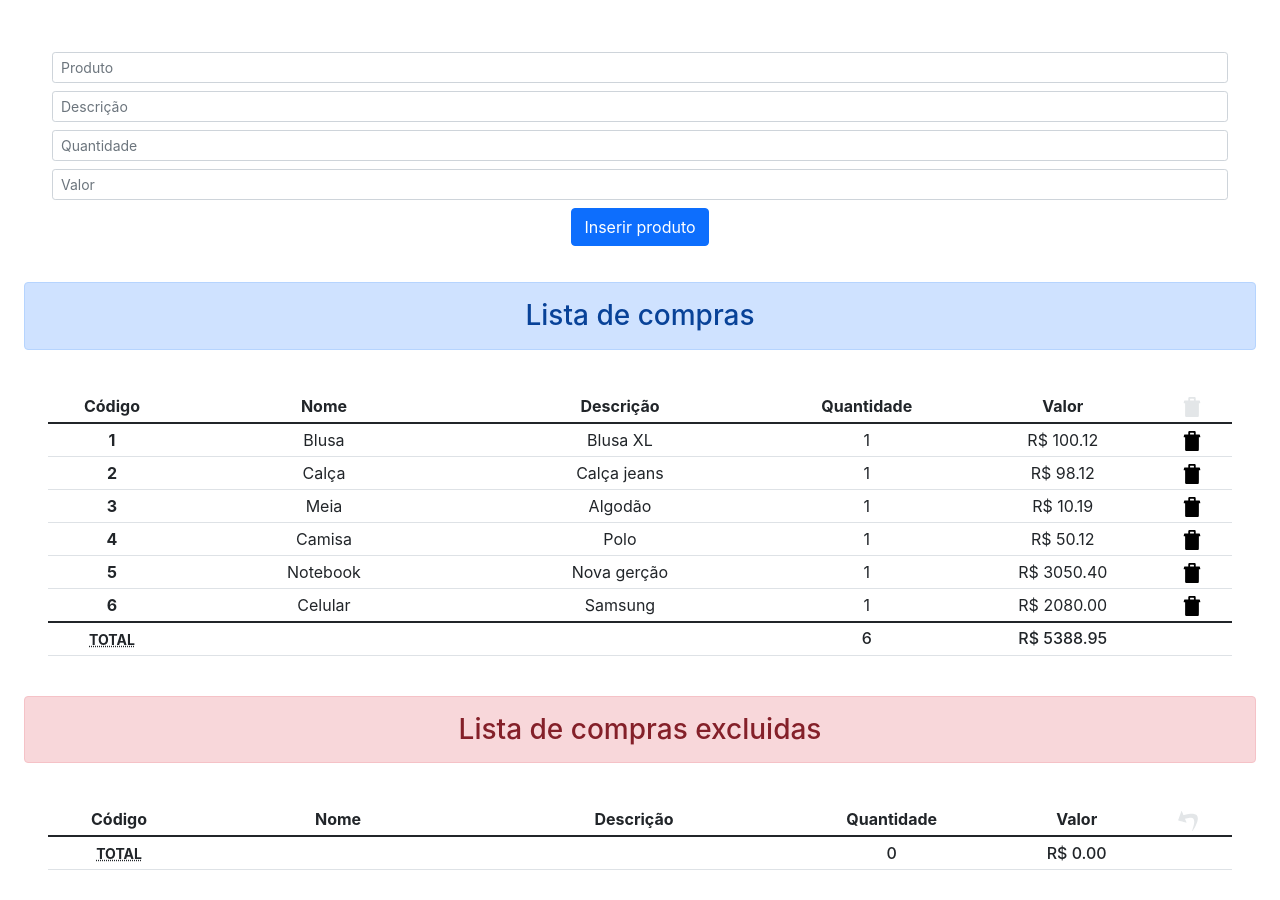
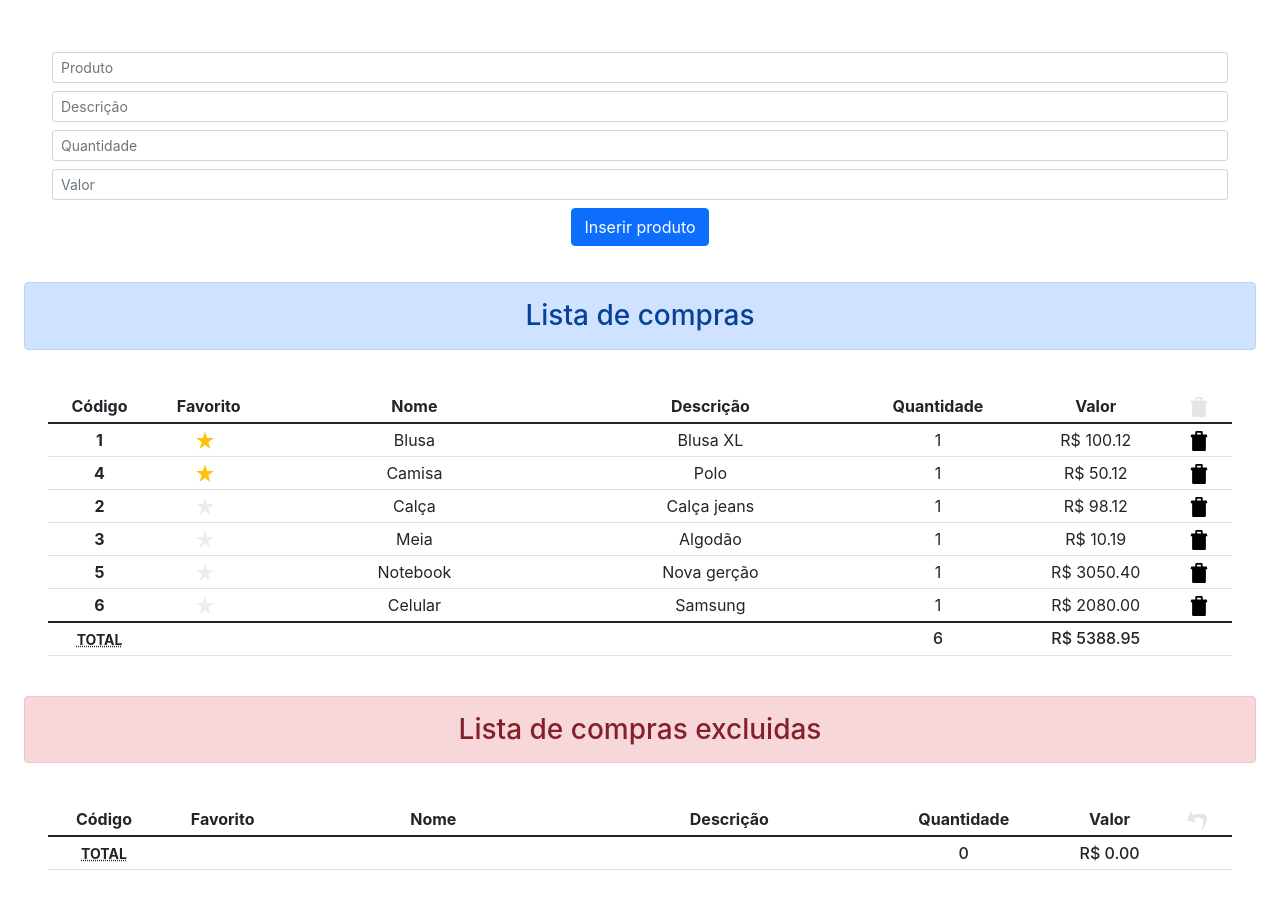
Before and after one commit to robsondesenvolvimento/shopping-list-react, a React (Create React App) app: page / in a window 1280 px wide. Shown: the top 900 px of the page. Built offline with nearby package versions, Linux system fonts and the light colour scheme.

Commit message:
feature: adiciona seleção de favoritos.

```diff
--- a/src/App.js
+++ b/src/App.js
@@ -1,16 +1,16 @@
-import React, { useState, useEffect } from 'react';
+import React, { useState } from 'react';
 import { ListaCompras } from './components/ListaCompras';
 import './App.css';
 
 function App() {
 
   const [produtos] = useState([].concat(
-    { codigo: 1, produto: "Blusa", descricao: "Blusa XL", quantidade: 1, valor: 100.12 },
-    { codigo: 2, produto: "Calça", descricao: "Calça jeans", quantidade: 1, valor: 98.12 },
-    { codigo: 3, produto: "Meia", descricao: "Algodão", quantidade: 1, valor: 10.19 },
-    { codigo: 4, produto: "Camisa", descricao: "Polo", quantidade: 1, valor: 50.12 },
-    { codigo: 5, produto: "Notebook", descricao: "Nova gerção", quantidade: 1, valor: 3050.40 },
-    { codigo: 6, produto: "Celular", descricao: "Samsung", quantidade: 1, valor: 2080.00 }
+    { codigo: 1, produto: "Blusa", descricao: "Blusa XL", quantidade: 1, valor: 100.12, favorito: true },
+    { codigo: 2, produto: "Calça", descricao: "Calça jeans", quantidade: 1, valor: 98.12, favorito: false },
+    { codigo: 3, produto: "Meia", descricao: "Algodão", quantidade: 1, valor: 10.19, favorito: false },
+    { codigo: 4, produto: "Camisa", descricao: "Polo", quantidade: 1, valor: 50.12, favorito: true },
+    { codigo: 5, produto: "Notebook", descricao: "Nova gerção", quantidade: 1, valor: 3050.40, favorito: false },
+    { codigo: 6, produto: "Celular", descricao: "Samsung", quantidade: 1, valor: 2080.00, favorito: false }
     ));
 
 
--- a/src/components/ListaCompras/ListaCompras.js
+++ b/src/components/ListaCompras/ListaCompras.js
@@ -4,6 +4,8 @@ import trashpreto from '../../commons/trash-preto.svg';
 import trashcinza from '../../commons/trash-cinza.svg';
 import turnleft from '../../commons/turn-left.svg';
 import turnleftcinza from '../../commons/turn-left-cinza.svg';
+import star from '../../commons/star.svg';
+import starcinza from '../../commons/star-cinza.svg';
 
 function ListaCompras(props){
 
@@ -11,7 +13,10 @@ function ListaCompras(props){
     const [produtosExluidos, setProdutosExcluidos] = useState([]);
 
     const handlerExcluirClick = (key) => {
-        setProdutosExcluidos(produtosExluidos.concat(produtos.filter(prod => prod.codigo === key)));
+        const prodExcl = produtos.filter(prod => prod.codigo === key);
+        prodExcl[0].favorito = false;
+        setProdutosExcluidos(produtosExluidos.concat(prodExcl));
+
         setProdutos(produtos.filter(prod => prod.codigo !== key));
     };
 
@@ -19,6 +24,19 @@ function ListaCompras(props){
         setProdutos(produtos.concat(produtosExluidos.filter(prod => prod.codigo === key)));
         setProdutosExcluidos(produtosExluidos.filter(prod => prod.codigo !== key));
     };
+
+    const handlerFavoritoClick = (key) => {
+        const listaProdFav = produtos.map(value => {
+
+            if(value.favorito === true && value.codigo === key)
+                value.favorito = false;
+            else if(value.favorito === false && value.codigo === key)
+                value.favorito = true;
+            return value;
+        });
+
+        setProdutos(listaProdFav);
+    }
 
     const handlerFormSubmit = (event) => {
         event.preventDefault();
@@ -34,11 +52,12 @@ function ListaCompras(props){
             produto: produto,
             descricao: descricao,
             quantidade: Number.parseInt(quantidade),
-            valor: Number.parseFloat(valor)
+            valor: Number.parseFloat(valor),
+            favorito: false
         };
 
         setProdutos(produtos.concat(prod))
-    }
+    };
 
     return (
         <div className="p-4">
@@ -65,10 +84,10 @@ function ListaCompras(props){
             </div>
 
             <h3 className="alert alert-primary">Lista de compras</h3>
-            <TabelaCompras produtos={produtos} handlerExcluirClick={handlerExcluirClick} imagem={[trashpreto,trashcinza]} descricaoTotal="Soma do valor de todos os produtos."/>
+            <TabelaCompras produtos={produtos} handlerExcluirClick={handlerExcluirClick} handlerFavoritoClick={(handlerFavoritoClick)} imagem={[trashpreto,trashcinza,star,starcinza]} descricaoTotal="Soma do valor de todos os produtos."/>
 
             <h3 className="alert alert-danger">Lista de compras excluidas</h3>
-            <TabelaCompras produtos={produtosExluidos} handlerExcluirClick={handlerExcluidosClick} imagem={[turnleft,turnleftcinza]} descricaoTotal="Soma do valor de todos os produtos excluídos."/>
+            <TabelaCompras produtos={produtosExluidos} handlerExcluirClick={handlerExcluidosClick} handlerFavoritoClick={() => {}} imagem={[turnleft,turnleftcinza,star,starcinza]} descricaoTotal="Soma do valor de todos os produtos excluídos."/>
         </div>
     )
 
--- a/src/components/TabelaCompras/TabelaCompras.js
+++ b/src/components/TabelaCompras/TabelaCompras.js
@@ -3,8 +3,10 @@ import './TabelaCompras.css';
 
 function TabelaCompras(props){
 
-    const produtos = props.produtos.sort((a,b) => a.codigo - b.codigo);
+    let produtos = props.produtos.sort((a,b) => a.codigo - b.codigo);
+    produtos = produtos.sort((a,b) => !a.favorito - !b.favorito)
     const handlerClick = props.handlerExcluirClick;
+    const handlerFavoritoClick = props.handlerFavoritoClick;
     const imagem = props.imagem;
     const descricaoTotal = props.descricaoTotal;
 
@@ -13,7 +15,8 @@ function TabelaCompras(props){
             <table className="table table-sm">
                 <thead className="thead-dark">
                     <tr>
-                        <th className="w-10">Código</th>
+                        <th scope="col" className="w-5">Código</th>
+                        <th scope="col" className="w-5">Favorito</th>
                         <th scope="col" className="w-25">Nome</th>
                         <th scope="col" className="w-25">Descrição</th>
                         <th scope="col" className="w-10">Quantidade</th>
@@ -25,6 +28,7 @@ function TabelaCompras(props){
                     {produtos.map((value, index) => (
                         <tr key={value.codigo}>
                             <th scope="row">{value.codigo}</th>
+                            <td><img className="bi me-2 icontrash" width="20" height="20" src={imagem[value.favorito?2:3]} alt="Lixeira" onClick={() => handlerFavoritoClick(value.codigo)}/></td>
                             <td>{value.produto}</td>
                             <td>{value.descricao}</td>
                             <td>{value.quantidade}</td>
@@ -36,7 +40,7 @@ function TabelaCompras(props){
                 <tfoot>
                     <tr>
                         <th scope="row"><abbr title={descricaoTotal} class="initialism">Total</abbr></th>
-                        <th colSpan="2" style={{"text-align": "left"}}></th>
+                        <th colSpan="3" style={{"text-align": "left"}}></th>
                         <td className="h6">{produtos.reduce((accumulator, currentValue) => accumulator + currentValue.quantidade, 0)}</td>
                         <td className="h6">R$ {produtos.reduce((accumulator, currentValue) => accumulator + currentValue.valor, 0).toFixed(2)}</td>
                         <th></th>
```
Also changed, not shown: src/commons/star-cinza.svg (added), src/commons/star.svg (added).
